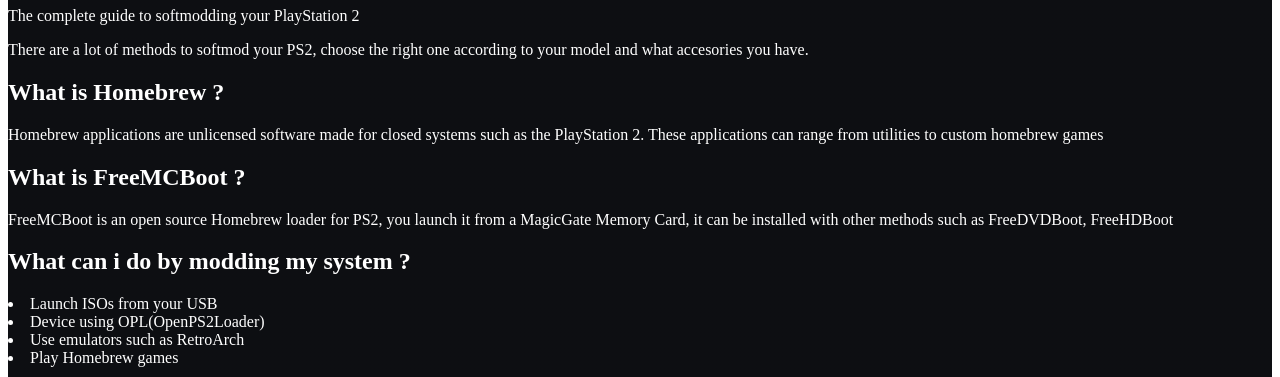
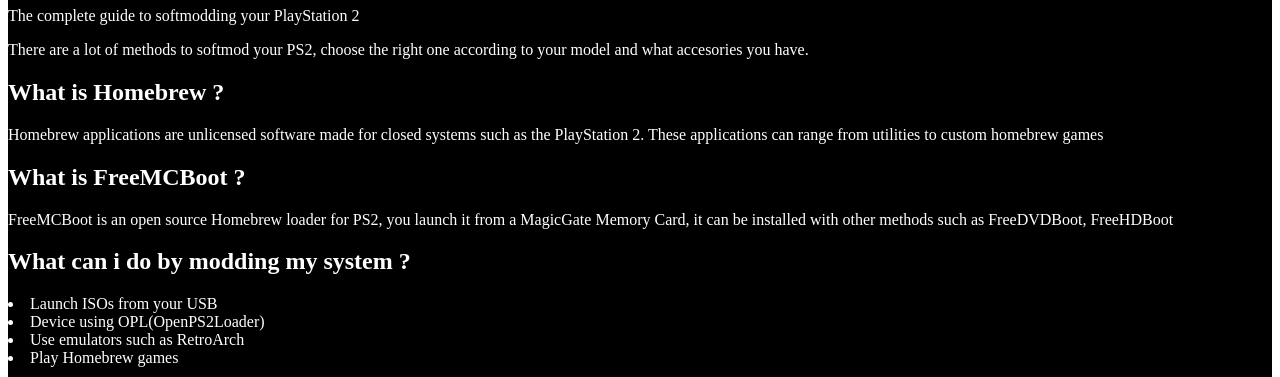
Before and after one commit to Dhalian/dhalian.github.io, a plain HTML site: page index.html in a window 1280 px wide. Shown: the part 99-476 px from the top of the page. Drawn offline with Linux system fonts and the light colour scheme.

Commit message:
Update index.html

```diff
--- a/index.html
+++ b/index.html
@@ -17,6 +17,7 @@ p {
     <div class="initial-content">
 <div class="page__hero--overlay" style="background-color: #1a1d24; background-image: linear-gradient(rgba(0, 0, 0, 0.5), rgba(0, 0, 0, 0.5))">
 <div class="wrapper">
+<div class="page__hero--overlay" style="background-color: #1a1d24; background-image: linear-gradient(rgba(0, 0, 0, 1), rgba(0, 0, 0, 1))">
 <h1 id="page-title" class="page__title" itemprop="headline">
 PS2 Guide
 </h1>
```
